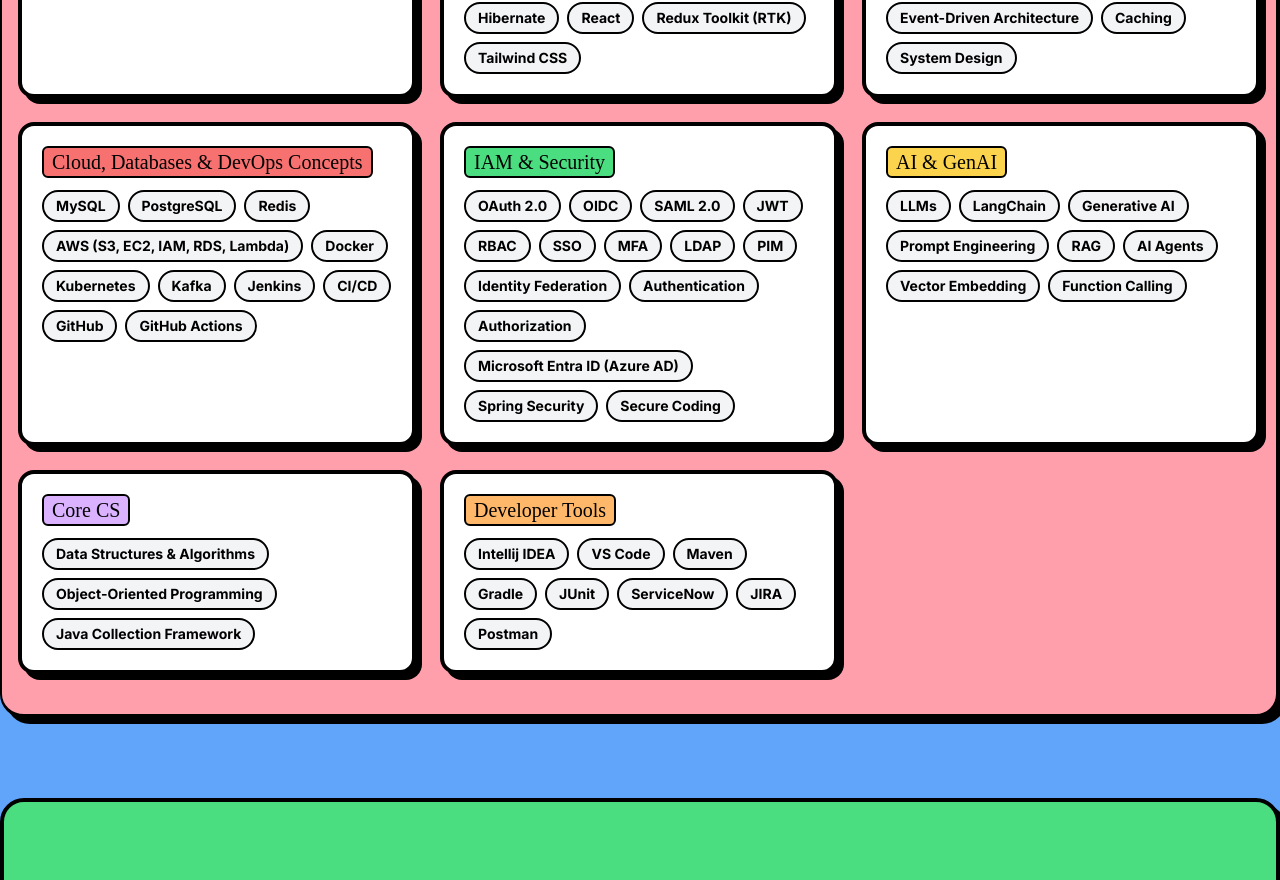
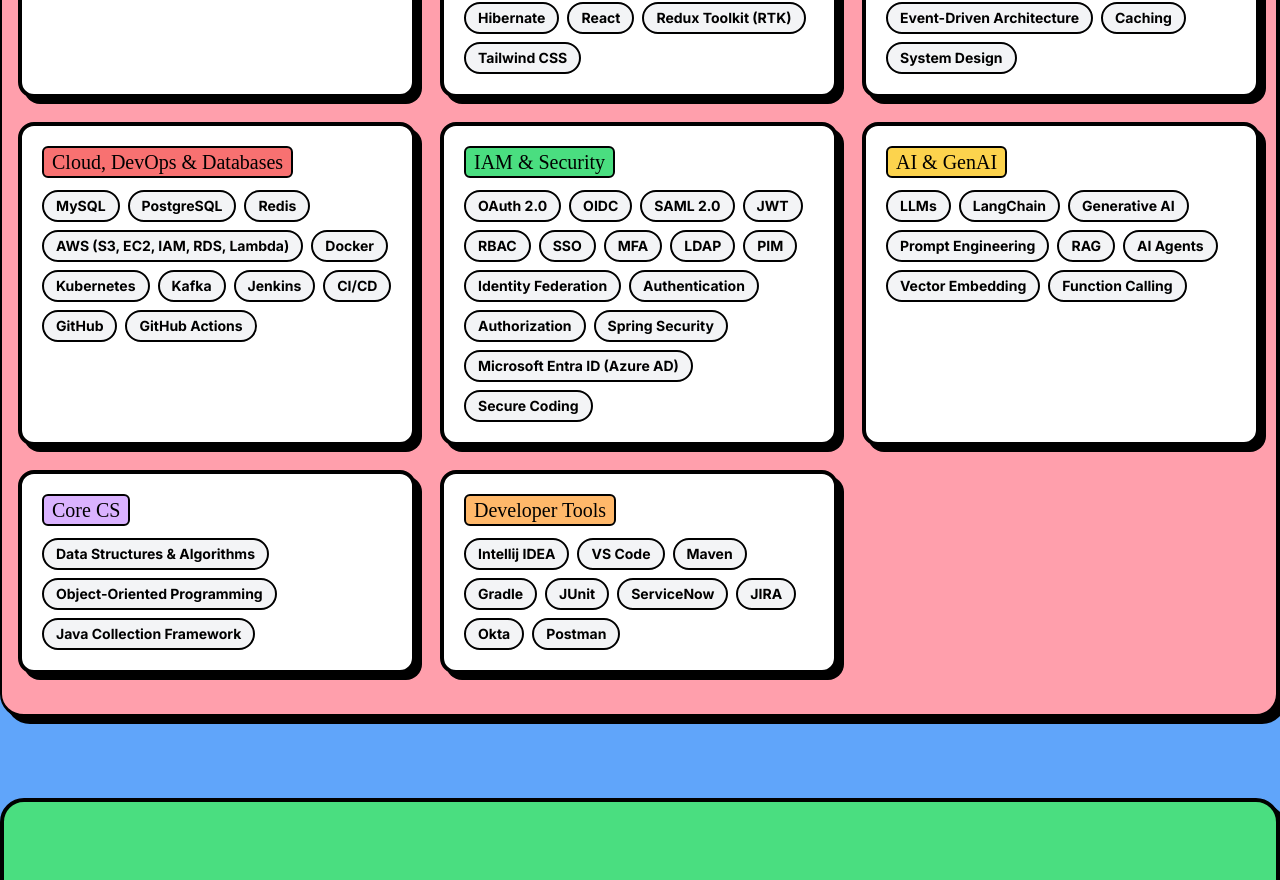
Before and after one commit to rajSunny5714/new-portfolio, a React (Vite) app: page / in a window 1280 px wide. Shown: the part 2788-3668 px from the top of the page. Built offline with nearby package versions, Linux system fonts and the light colour scheme; the HTML template or start-up script is replaced by a standard one; a web font is replaced by a local one.

Commit message:
Update Skills.tsx

```diff
--- a/src/components/sections/Skills.tsx
+++ b/src/components/sections/Skills.tsx
@@ -84,7 +84,7 @@
           />
 
         <SkillCategory
-            title="Cloud, Databases & DevOps Concepts"
+            title="Cloud, DevOps & Databases"
             color="bg-custom-red"
             skills={[
               'MySQL',
@@ -117,8 +117,8 @@
               'Identity Federation',
               'Authentication',
               'Authorization',
+              'Spring Security',
               'Microsoft Entra ID (Azure AD)',
-              'Spring Security',
               'Secure Coding',
             ]}
           />
@@ -159,6 +159,7 @@
               'JUnit',
               'ServiceNow',
               'JIRA',
+              'Okta',
               'Postman',
             ]}
           />
```
